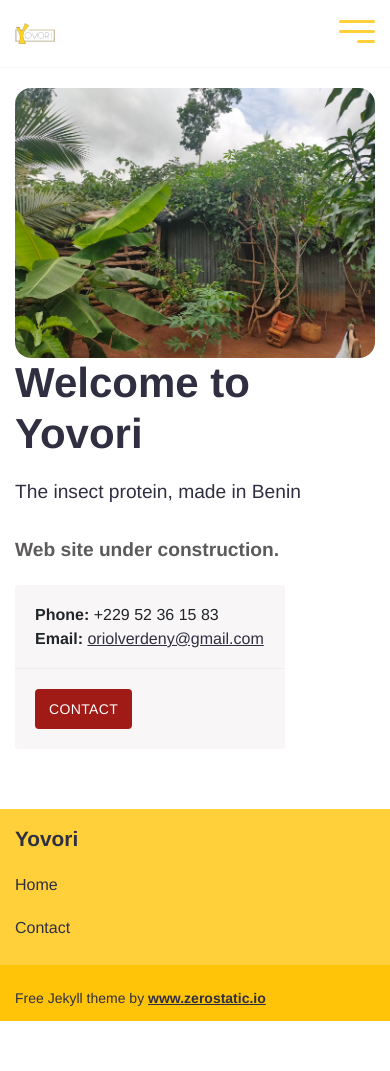
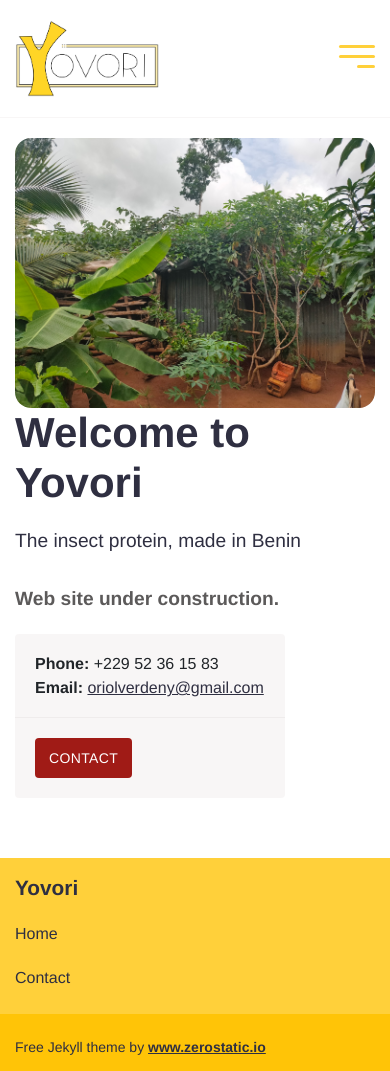
Before and after one commit to OriolVerdeny/yovori, a Jekyll site: the page built from index.md, in a window 390 px wide. Built offline with Jekyll 4.4.1, drawn with Linux system fonts in a browser that asks for light colours; before the commit the page ends 1021 px from its top, so only the background shows below that.

Commit message:
Larger logo in mobile screens

```diff
--- a/_sass/components/_logo.scss
+++ b/_sass/components/_logo.scss
@@ -14,7 +14,7 @@
 }
 .logo-mobile {
   display: block;
-  width: 40px;
+  width: 40%;
   padding: 10px 0 10px 0;
   @include media-breakpoint-up(sm) {
     display: none;
```
Also changed, not shown: 2 other files.
